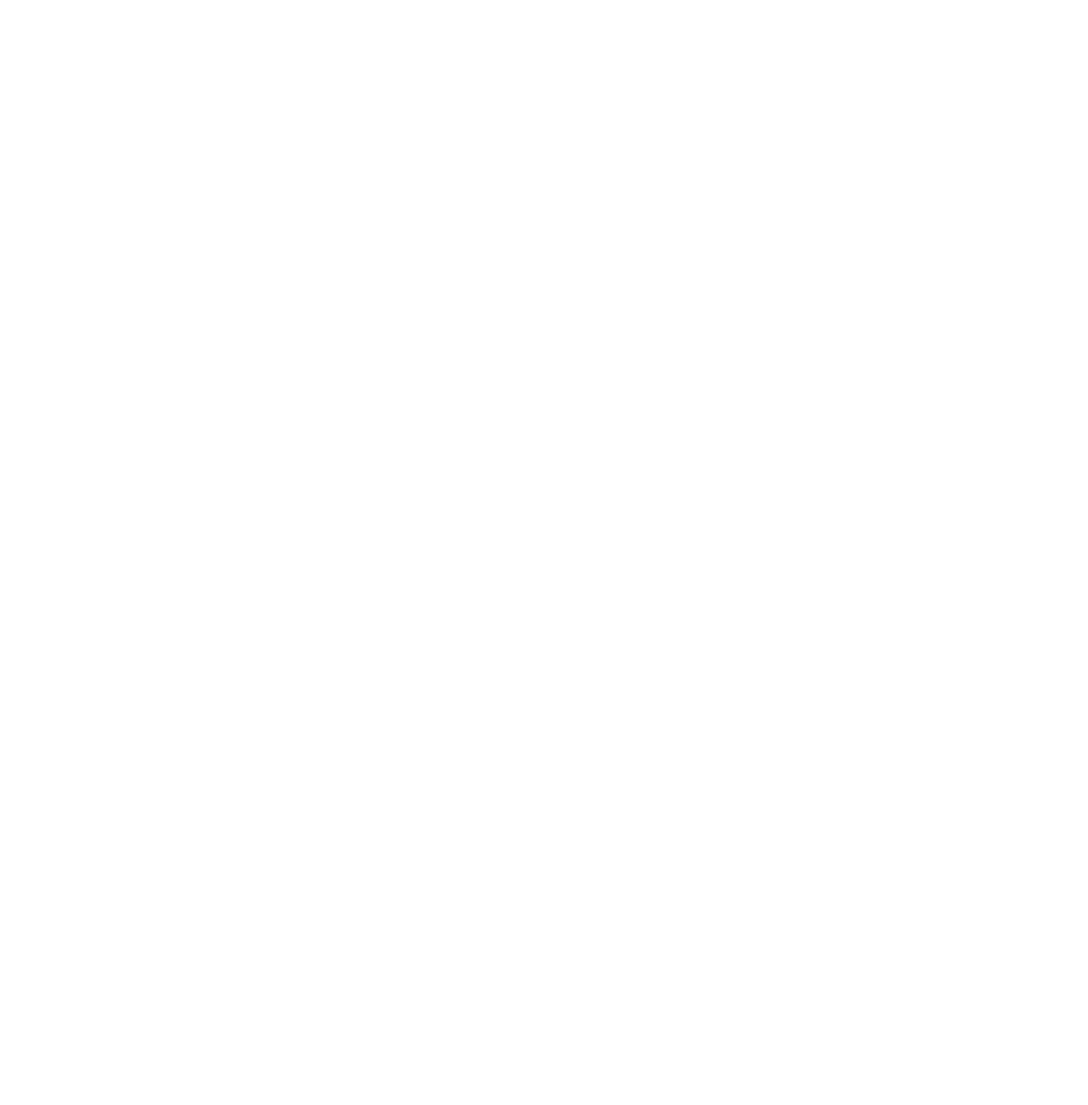
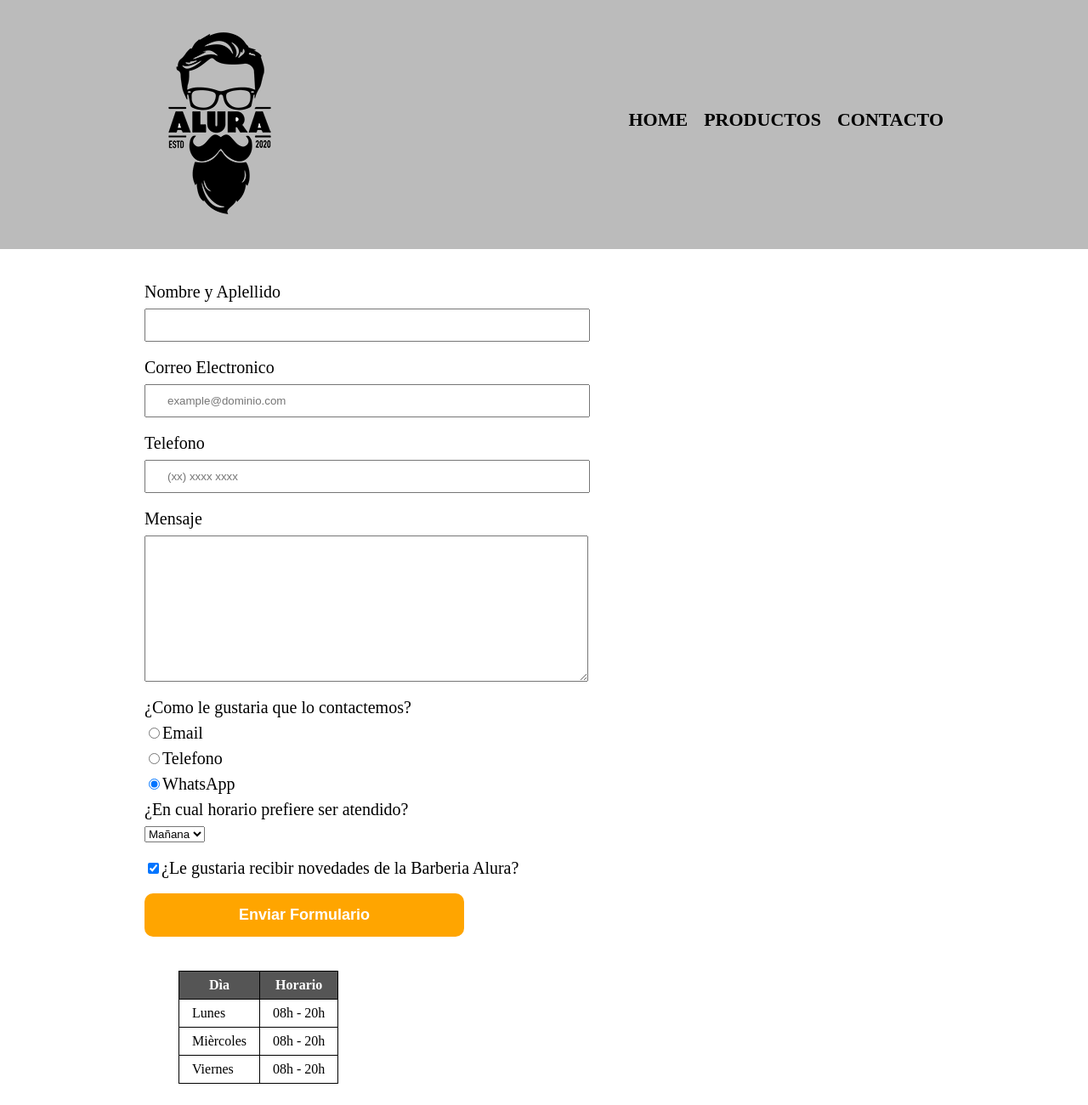
Before and after one commit to fabirian/Primera-pagina-web, a plain HTML site: page contacto.html in a window 1280 px wide. Shown: the top 1300 px of the page at 85% size. Before the commit the page ends 800 px from the top, so only its background shows below. Drawn offline with Linux system fonts and the light colour scheme.

Commit message:
Añadido el formulario de contacto y estilos

```diff
--- a/contacto.html
+++ b/contacto.html
@@ -4,9 +4,93 @@
     <meta charset="UTF-8">
     <meta http-equiv="X-UA-Compatible" content="IE=edge">
     <meta name="viewport" content="width=device-width, initial-scale=1.0">
-    <title>Document</title>
+    <link rel="stylesheet" href="reset.css" />
+    <link rel="stylesheet" href="style.css" />
+    <title>Contacto</title>
 </head>
 <body>
+    <header>
+        <div class="container-header">
+          <h1><img src="imagenes/logo.png" alt="Logo de la Barberia Alura" /></h1>
+          <nav>
+            <ul>
+              <li><a href="index.html">Home</a></li>
+              <li><a href="productos.html">Productos</a></li>
+              <li><a href="contacto.html">Contacto</a></li>
+            </ul>
+          </nav>
+        </div>
+      </header>
 
+      <main>
+        <form action="">
+            <label for="nombreapellido">Nombre y Aplellido</label>
+            <input class="input-padron" type="text" id="nombreapellido" required>
+
+            <label for="correo">Correo Electronico</label>
+            <input class="input-padron" type="email" id="correo" required placeholder="example@dominio.com">
+
+            <label for="telefono">Telefono</label>
+            <input class="input-padron" type="tel" id="telefono" required placeholder="(xx) xxxx xxxx">
+
+            <label for="mensaje">Mensaje</label>
+            <textarea class="input-padron" id="mensaje" cols="70" rows="10" required></textarea>
+
+            <fieldset>
+                <legend>¿Como le gustaria que lo contactemos?</legend>
+
+                <label for="radio-email"><input type="radio" name="contacto" id="radio-email" value="email">Email</label>
+
+                <label for="radio-telefono"><input type="radio" name="contacto" id="radio-telefono" value="telefono">Telefono</label>
+
+                <label for="radio-whatsapp"><input checked type="radio" name="contacto" id="radio-whatsapp" value="Whatsapp">WhatsApp</label>
+
+            </fieldset>
+
+            <fieldset>
+                <legend>¿En cual horario prefiere ser atendido?</legend>
+                <select>
+                    <option>Mañana</option>
+                    <option>Tarde</option>
+                    <option>Noche</option>
+                </select>
+            </fieldset>
+
+            <label class="checkbox"><input type="checkbox" checked>¿Le gustaria recibir novedades de la Barberia Alura?</label>
+
+            <input type="submit" value="Enviar Formulario" class="enviar">
+        </form>
+
+        <table>
+            <thead>
+                <tr>
+                    <th>Dìa</th>
+                    <th>Horario</th>
+                </tr>
+            </thead>
+
+            <tbody>
+                <tr>
+                    <td>Lunes</td>
+                    <td>08h - 20h</td>
+                </tr>
+                <tr>
+                    <td>Mièrcoles</td>
+                    <td>08h - 20h</td>
+                </tr>
+                <tr>
+                    <td>Viernes</td>
+                    <td>08h - 20h</td>
+                </tr>
+            </tbody>
+
+        </table>
+
+      </main>
+
+      <footer>
+        <img src="imagenes/logo-blanco.png" alt="Logo de la Barberia Alura">
+        <p class="derechos">&copy Copyright Barberia Alura - 2022</p>
+      </footer>
 </body>
 </html>
--- /dev/null
+++ b/style-home.css
@@ -0,0 +1,54 @@
+*{
+  margin: 0;
+}
+header{
+  height: 300px;
+  background: cadetblue;
+}
+.titulo-principal{
+    padding-left: 30px;
+}
+.principal {
+    background: #cccccc;
+    padding: 20px;
+  }
+
+#banner {
+  width: 100%;
+}
+
+.titulo-center{
+  text-align: center;
+}
+
+p {
+  text-align: center;
+}
+
+#mision {
+  font-size: 20px;
+}
+
+em strong {
+  color: red;
+}
+
+.diferenciales {
+  background: #FFFFFF;
+    padding: 30px;
+}
+
+.list-items{
+    display: inline-block;
+    vertical-align: top;
+    width: 20%;
+    margin-right: 15%;
+}
+
+.items {
+  font-style: italic;
+}
+
+.img-diferenciales{
+    width: 50%;
+}
--- a/style.css
+++ b/style.css
@@ -1,54 +1,150 @@
-*{
-  margin: 0;
+header{
+    background-color: #bbbbbb;
+    padding: 20px 0;
 }
-header{
-  height: 300px;
-  background: cadetblue;
+.container-header{
+    width: 940px;
+    position: relative;
+    margin: 0 auto;
 }
-.titulo-principal{
-    padding-left: 30px;
-}
-.principal {
-    background: #cccccc;
-    padding: 20px;
-  }
-
-#banner {
-  width: 100%;
+nav{
+    position: absolute;
+    top: 110px;
+    right: 0px;
 }
 
-.titulo-center{
-  text-align: center;
+nav li{
+    display: inline;
+    margin: 0 0 0 15px;
 }
 
-p {
-  text-align: center;
+nav a{
+    text-transform: uppercase;
+    color: black;
+    font-weight: bold;
+    font-size: 22px;
+    text-decoration: none;
 }
 
-#mision {
-  font-size: 20px;
+nav a:hover{
+    color: #c78c19;
+    text-decoration: underline;
 }
 
-em strong {
-  color: red;
+.list-products{
+    width: 940px;
+    margin: 0 auto;
+    padding: 50px;
 }
 
-.diferenciales {
-  background: #FFFFFF;
-    padding: 30px;
+.list-products li{
+    display: inline-block;
+    text-align: center;
+    width: 30%;
+    vertical-align: top;
+    margin: 0 1.5%;
+    padding: 30px 20px;
+    box-sizing: border-box;
+    border: 2px black;
+    border-style: double;
+    border-radius: 10px 50px;
 }
 
-.list-items{
-    display: inline-block;
-    vertical-align: top;
-    width: 20%;
-    margin-right: 15%;
+.list-products li:hover{
+    border-color: #c78c19;
 }
 
-.items {
-  font-style: italic;
+.list-products li:active{
+    border-color: green;
 }
 
-.img-diferenciales{
+.list-products h2{
+    font-size: 30px;
+    font-weight: bold;
+}
+
+.list-products li:hover h2{
+    font-size: 33px;
+}
+
+.information{
+    font-size: 18px;
+}
+
+.precio{
+    font-size: 20px;
+    font-weight: bold;
+    margin-top: 10px    ;
+}
+
+footer{
+    text-align: center;
+    background: url(imagenes/bg.jpg);
+    padding: 40px;
+}
+
+.derechos{
+    color: white;
+    font-size: 13px;
+    margin: 20px;
+}
+
+main{
+    width: 940px;
+    margin: 0 auto;
+}
+
+form{
+    margin: 40px 0;
+}
+
+form label,legend{
+    display: block;
+    font-size: 20px;
+    margin: 0 0 10px;
+}
+
+.input-padron{
+    display: block;
+    margin: 0 0 20px;
+    padding: 10px 25px;
     width: 50%;
 }
+
+.checkbox{
+    margin: 20px 0;
+}
+
+.enviar{
+    width: 40%;
+    padding: 15px 0;
+    font-size: 18px;
+    font-weight: bold;
+    color: white;
+    background: orange;
+    border: none;
+    border-radius: 10px;
+    transition: 1s all;
+    cursor: pointer;
+}
+
+.enviar:hover{
+    background: darkorange;
+    transform: scale(1.2);
+}
+
+table{
+    margin: 40px 40px;
+
+}
+
+thead{
+    background: #555555;
+    color: white;
+    font-weight: bold;
+}
+
+td,th{
+    border: 1px solid black;
+    padding: 8px 15px;
+}
```
Also changed, not shown: index.html (+1 -1 lines), productos.css (deleted, +0 -90 lines), productos.html (+1 -1 lines).
